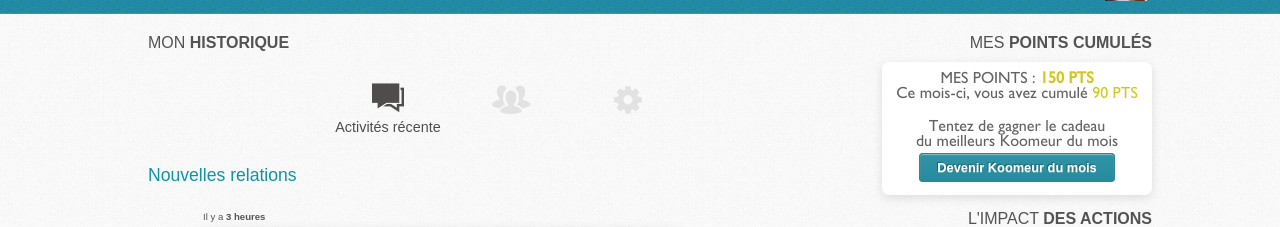
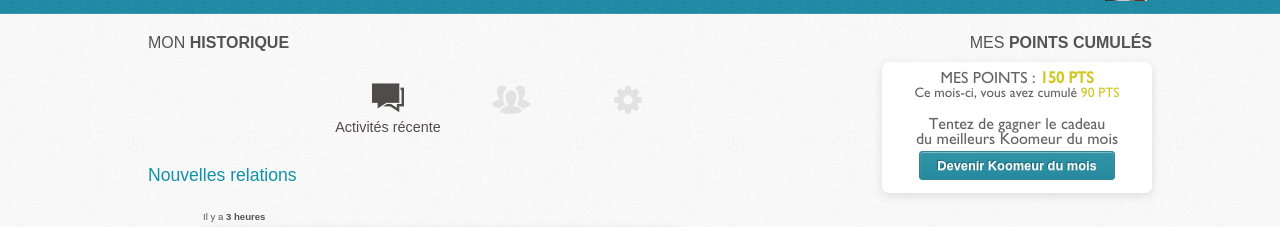
Before and after one commit to Stuff90/koom, a PHP site: page /profil.html in a window 1280 px wide. Shown: the part 631-858 px from the top of the page. Run offline with PHP 8.4, Linux system fonts and the light colour scheme; some libraries are stand-ins or nearby versions.

Commit message:
fixing css on profil

```diff
--- a/style/profil.css
+++ b/style/profil.css
@@ -91,11 +91,12 @@
 
 
 
-#points-wrapper {text-align:center;margin:0 0 15px 0;}
+#points-wrapper {text-align:center;margin:0 0 40px 0;}
 #points-wrapper > h2 {margin-bottom:10px}
 #points-wrapper > div {margin-left:60px;width:250px;}
 #points-wrapper > div > p:not(:last-child) {font-family:'GillSans',arial,serif;color:#636363;}
 #points-wrapper > div > p:first-child {text-transform:uppercase;}
+#points-wrapper > div > p:nth-child(2) {font-size:.85rem;}
 #points-wrapper > div > p:last-child {margin:10px;}
 #points-wrapper > div > p > span {color:#d1c724;}
 #points-wrapper > div > p:first-child > span {font-weight:bold;}
```
